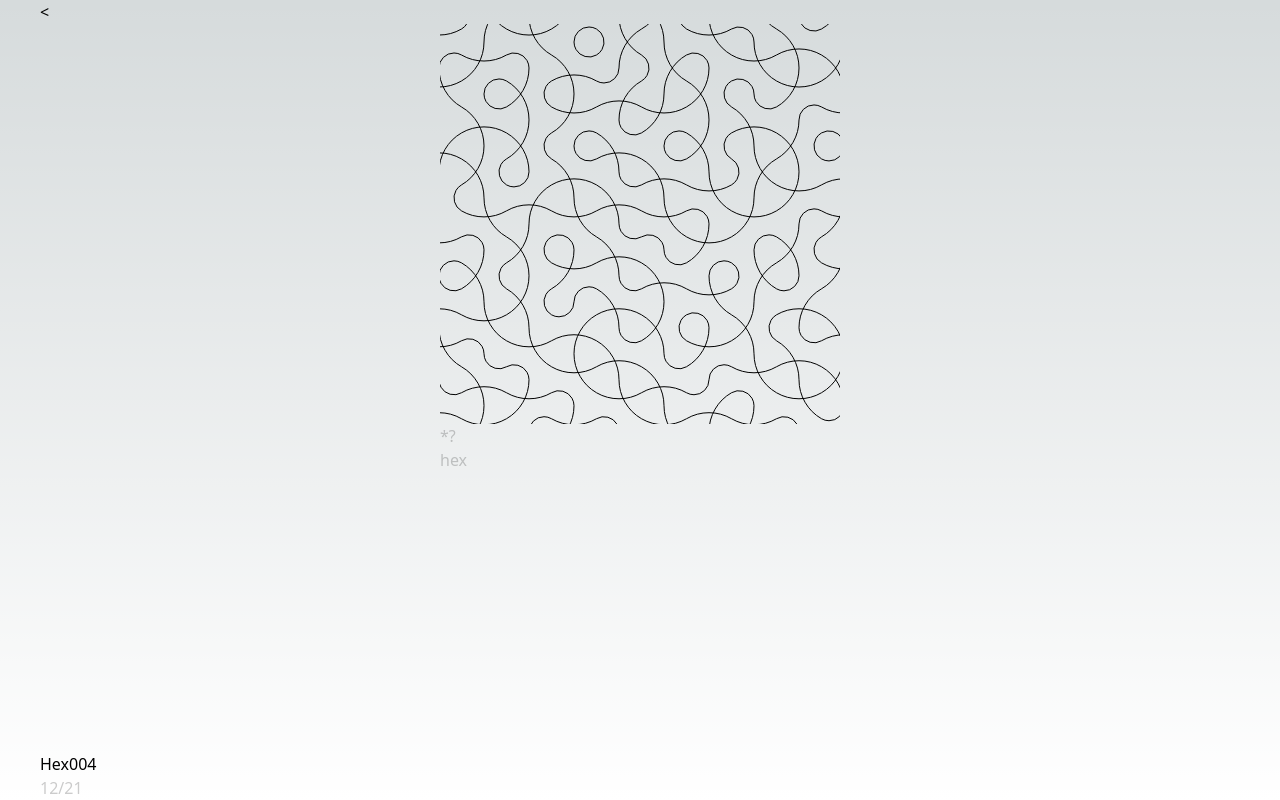
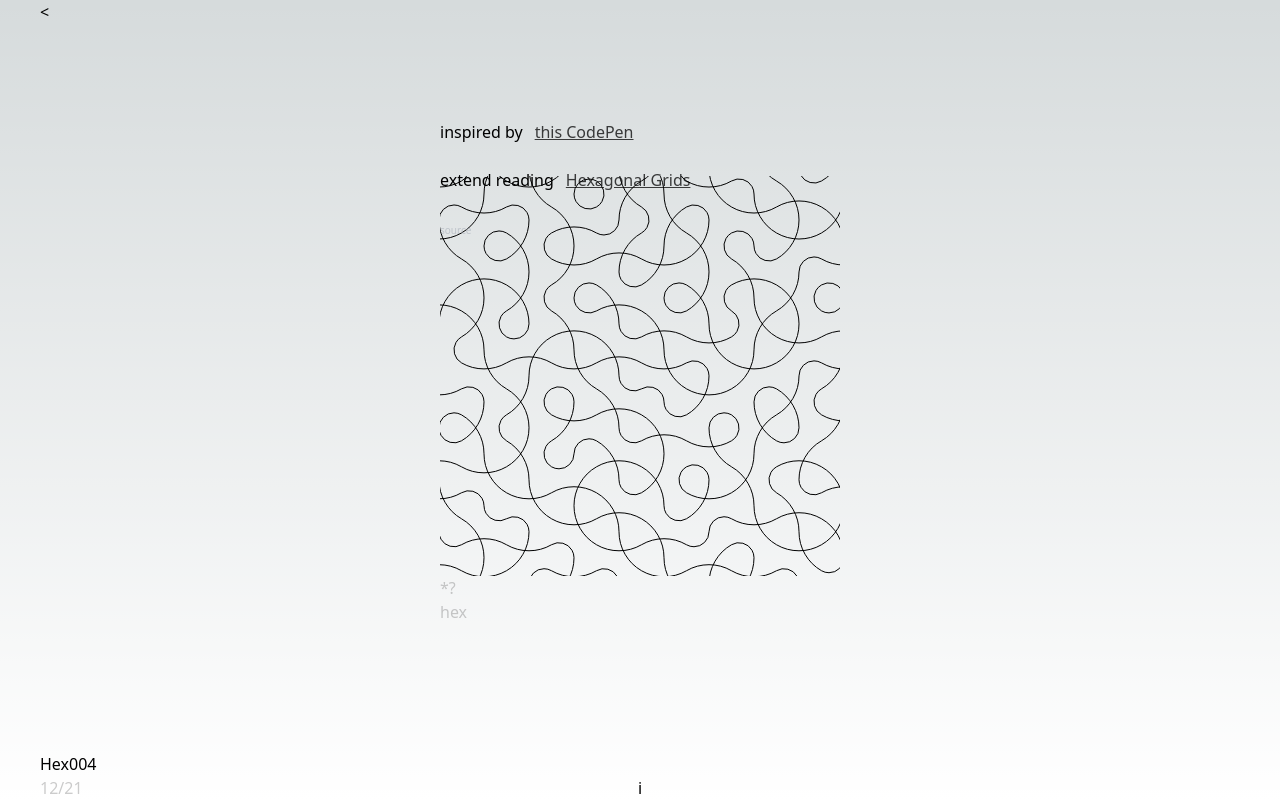
Before and after one commit to myPandaStore/react-100, a Next.js app: page /004 in a window 1280 px wide. Built offline with nearby package versions, Linux system fonts and the light colour scheme.

Commit message:
style: hex style adjust

```diff
--- a/src/app/004/page.tsx
+++ b/src/app/004/page.tsx
@@ -2,6 +2,7 @@
 import { useEffect, useRef, useState, } from 'react'
 import Paper from '../components/paper'
 import Toggle from '../components/toggle'
+import Note from '../components/note'
 import Turn from '../components/turn'
 import noop from '../utils/noop'
 import initCanvas from '../utils/initCanvas'
@@ -143,7 +144,7 @@ function Canvas() {
     }, [mode, showHexagon])
 
     return (
-        <div className='flex flex-col items-center'>
+        <div className='centered flex flex-col items-center'>
             <canvas
                 style={{ width: '400px', height: '400px' }}
                 ref={canvasRef}
@@ -160,8 +161,23 @@ function Canvas() {
 
 export default function Hex() {
     return (
-        <Paper>
-            <Canvas />
-        </Paper>
+        <>
+            <Paper>
+                <Canvas />
+            </Paper>
+            <Note>
+                <div>
+                    <p> inspired by
+                        <a className='underline ml-3' href='https://codepen.io/Manoylov/pen/dyorBVb' target='_blank'>this CodePen</a>
+                    </p>
+
+                    <br />
+                    <p> extend reading
+                        <a className='underline ml-3' href='https://www.redblobgames.com/grids/hexagons/' target='_blank'>Hexagonal Grids</a>
+                    </p>
+                </div>
+            </Note>
+        </>
+
     )
 }
--- a/src/app/globals.css
+++ b/src/app/globals.css
@@ -42,3 +42,12 @@ body {
   left: 50%;
   transform: translate(-50%, -50%);
 }
+
+a[target='_blank']:not(.link) {
+  text-decoration: underline;
+  opacity: 0.75;
+  &:hover {
+    opacity: 1;
+    transition: all;
+  }
+}
```
